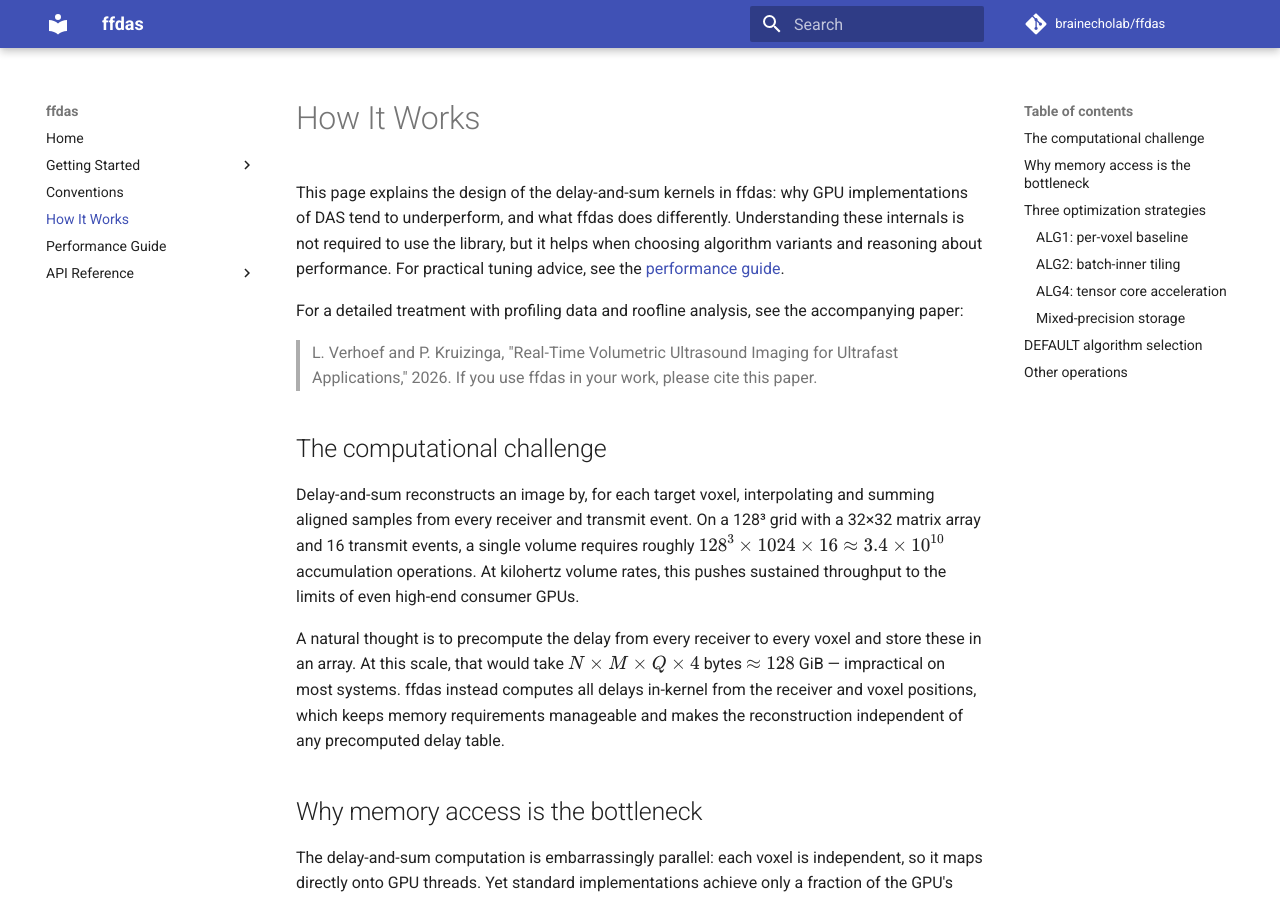
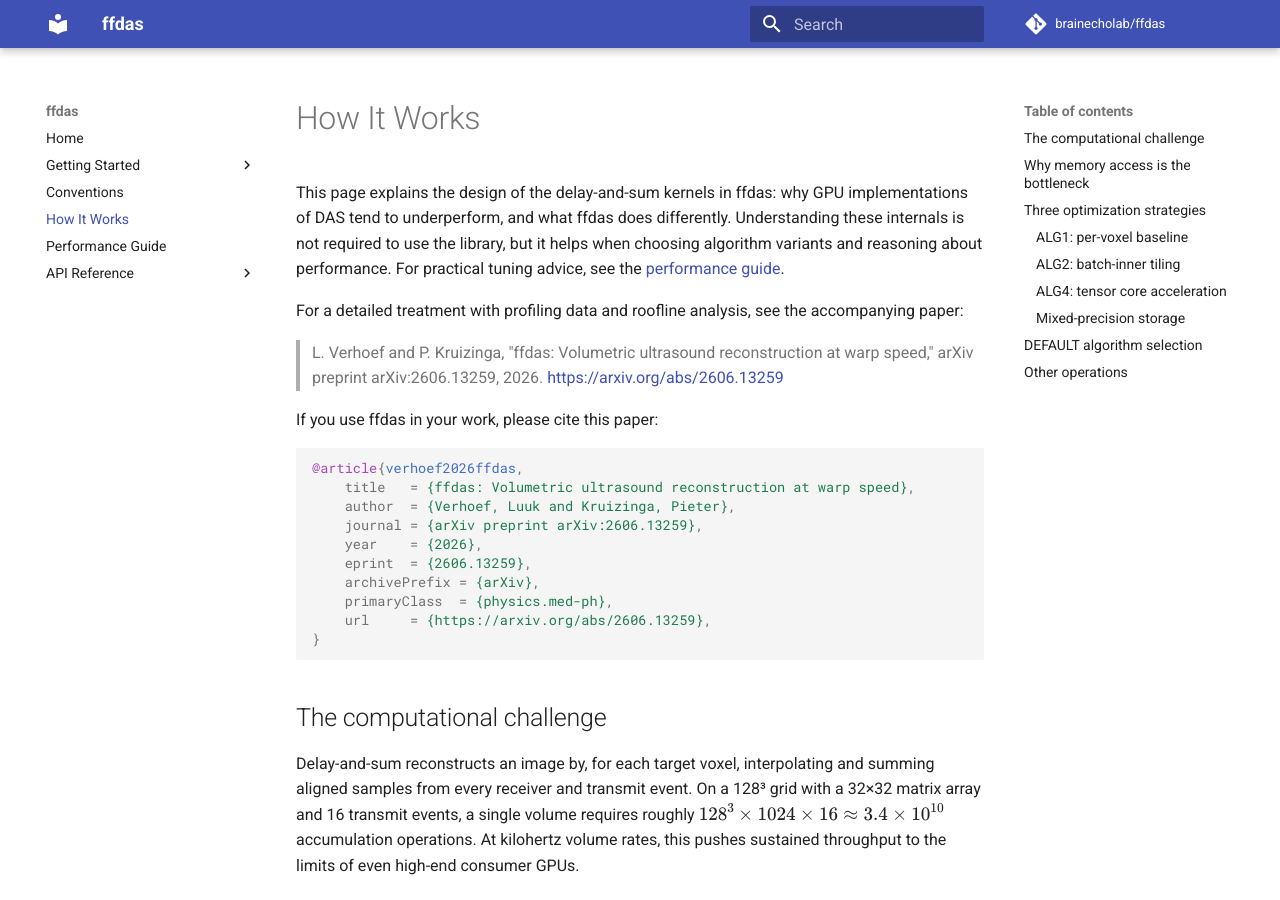
Before and after one commit to BrainEchoLab/ffdas, an MkDocs documentation site: the page built from docs/how-it-works.md, in a window 1280 px wide and 900 px high. Built offline with MkDocs 1.6.1 and Material for MkDocs 9.7.7, drawn with Linux system fonts in a browser that asks for light colours; comment, search, counter and statistics services are not loaded.

Commit message:
add paper citation

````diff
--- a/docs/how-it-works.md
+++ b/docs/how-it-works.md
@@ -4,7 +4,22 @@ This page explains the design of the delay-and-sum kernels in ffdas: why GPU imp
 
 For a detailed treatment with profiling data and roofline analysis, see the accompanying paper:
 
-> L. Verhoef and P. Kruizinga, "Real-Time Volumetric Ultrasound Imaging for Ultrafast Applications," 2026. If you use ffdas in your work, please cite this paper.
+> L. Verhoef and P. Kruizinga, "ffdas: Volumetric ultrasound reconstruction at warp speed," arXiv preprint arXiv:2606.13259, 2026. [https://arxiv.org/abs/2606.13259](https://arxiv.org/abs/2606.13259)
+
+If you use ffdas in your work, please cite this paper:
+
+```bibtex
+@article{verhoef2026ffdas,
+    title   = {ffdas: Volumetric ultrasound reconstruction at warp speed},
+    author  = {Verhoef, Luuk and Kruizinga, Pieter},
+    journal = {arXiv preprint arXiv:2606.13259},
+    year    = {2026},
+    eprint  = {2606.13259},
+    archivePrefix = {arXiv},
+    primaryClass  = {physics.med-ph},
+    url     = {https://arxiv.org/abs/2606.13259},
+}
+```
 
 ## The computational challenge
 
````
Also changed, not shown: 3 other files.
